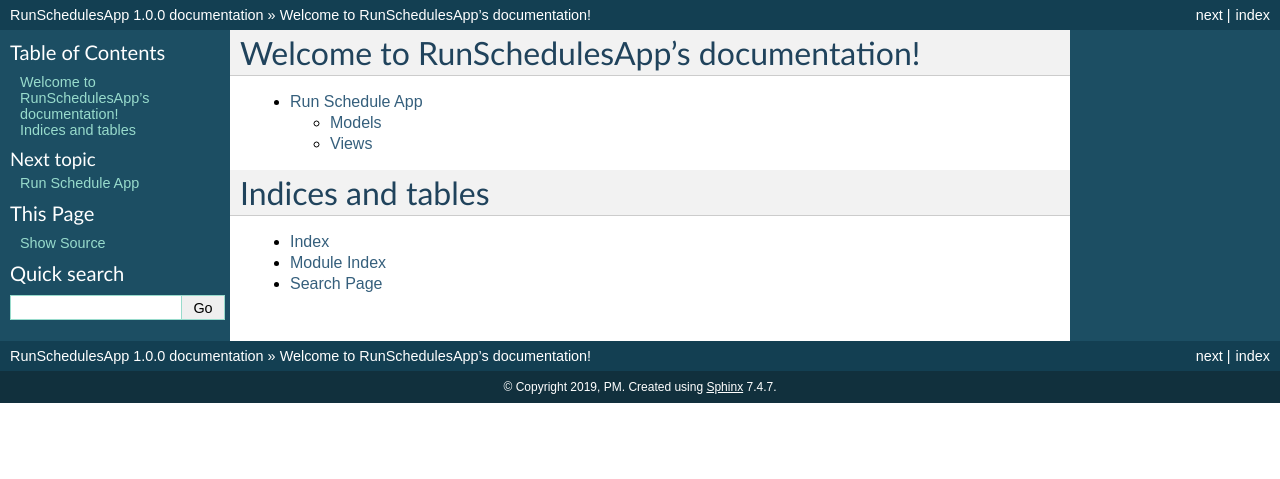
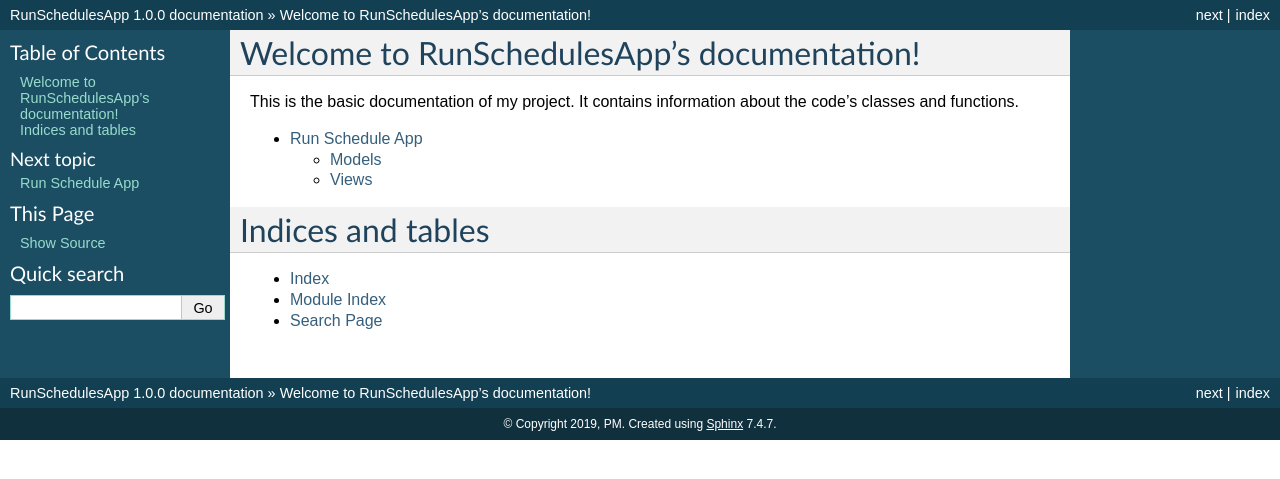
Before and after one commit to Gribek/Final_Project, a Sphinx documentation site: the page built from docs/source/index.rst, in a window 1280 px wide. Shown: the top 479 px of the page. Built offline with Sphinx 7.4.7, drawn with Linux system fonts in a browser that asks for light colours; the version number could not be read and is left out.

Commit message:
Changes in project documentation.

```diff
--- a/docs/source/RunScheduleApp.rst
+++ b/docs/source/RunScheduleApp.rst
@@ -1,8 +1,5 @@
 Run Schedule App
 ================
-
-.. toctree::
-   :maxdepth: 2
 
 Models
 ^^^^^^
--- a/docs/source/index.rst
+++ b/docs/source/index.rst
@@ -1,5 +1,7 @@
 Welcome to RunSchedulesApp's documentation!
 ===========================================
+
+This is the basic documentation of my project. It contains information about the code's classes and functions.
 
 .. toctree::
    :maxdepth: 2
```
